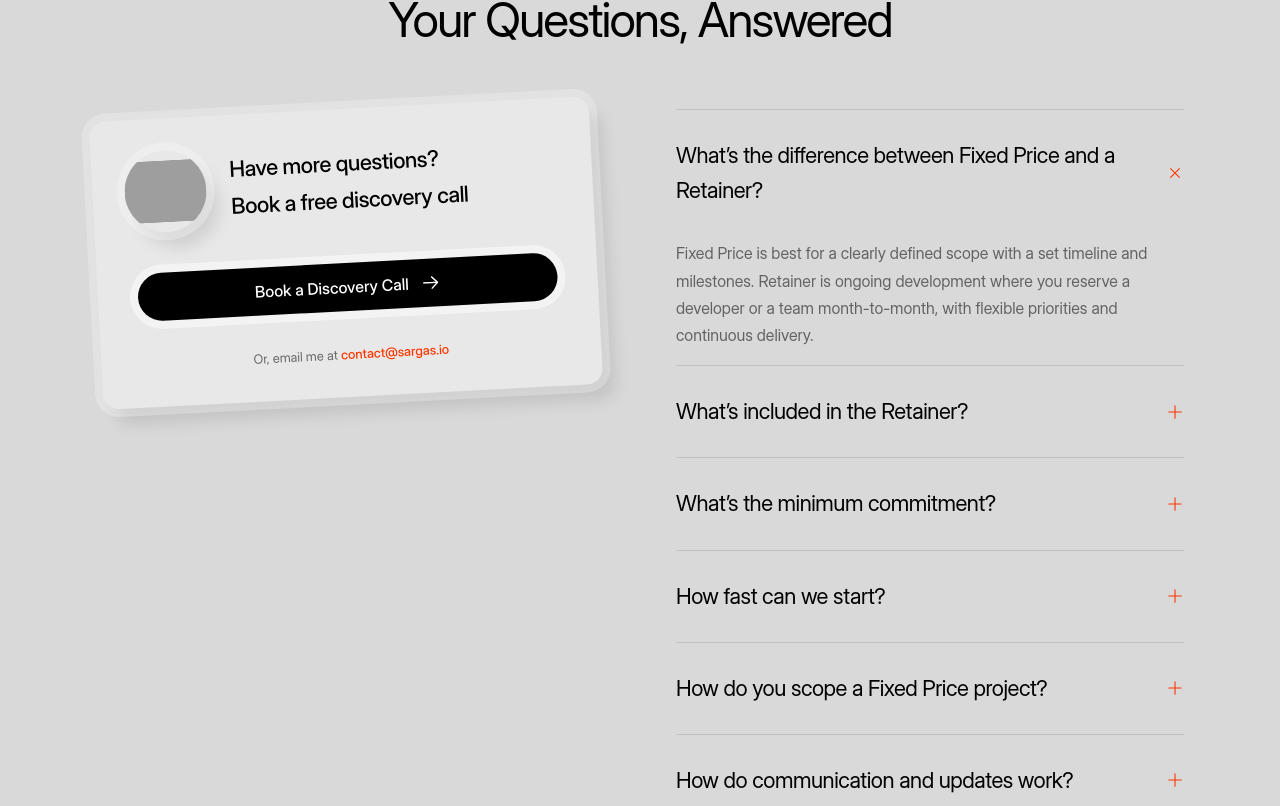
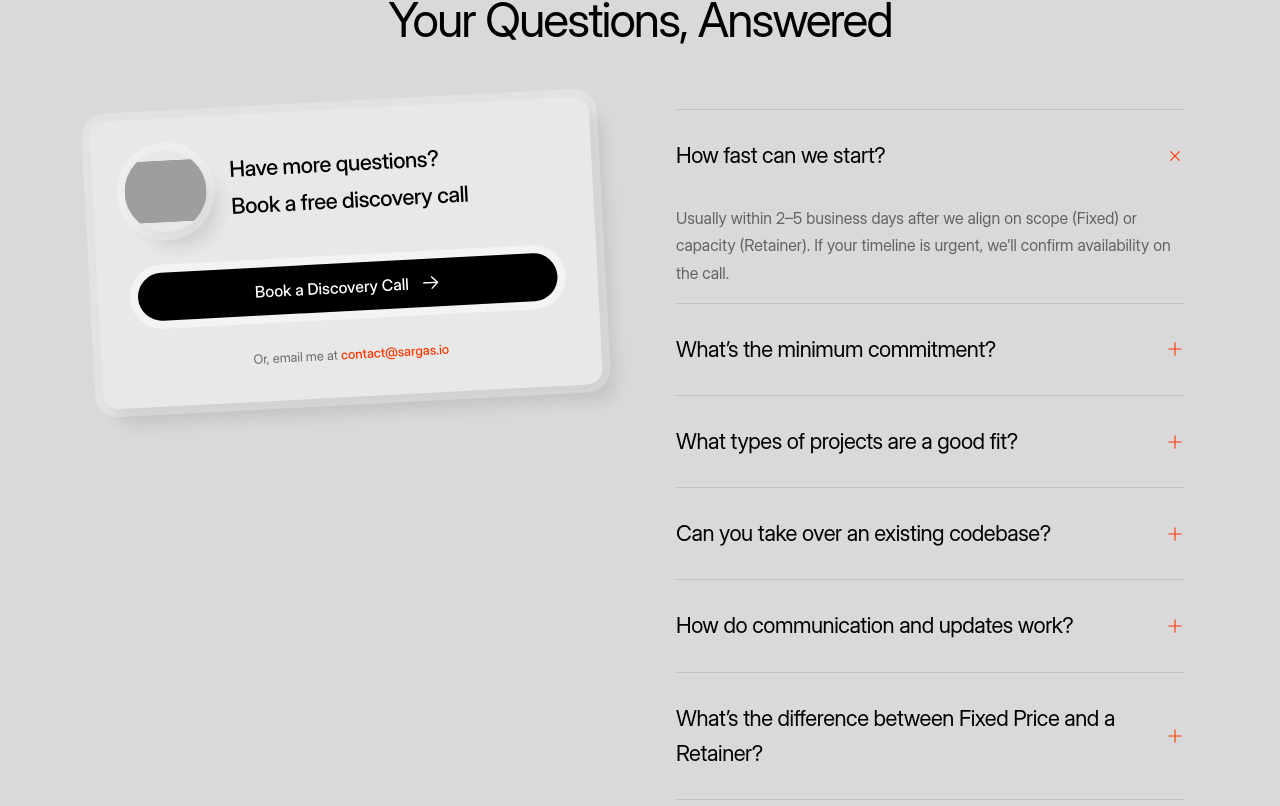
Before and after one commit to sargas-company/sargas-frontend-v2.0, a React (Vite) app: page / in a window 1280 px wide. Shown: the part 9534-10340 px from the top of the page. Built offline with nearby package versions, Linux system fonts and the light colour scheme; grey boxes are pictures that could not be loaded; a web font is replaced by a local one.

Commit message:
Current state.

```diff
--- a/src/components/sections/FAQSection.tsx
+++ b/src/components/sections/FAQSection.tsx
@@ -12,6 +12,31 @@ type FAQItem = {
 
 const FAQ_ITEMS: FAQItem[] = [
 	{
+		question: 'How fast can we start?',
+		answer:
+			'Usually within 2–5 business days after we align on scope (Fixed) or capacity (Retainer). If your timeline is urgent, we’ll confirm availability on the call.',
+	},
+	{
+		question: 'What’s the minimum commitment?',
+		answer:
+			'Fixed Price projects start from $5,000 and are scoped before we lock budget and milestones. Retainers are month-to-month and usually start with 1 month to validate fit and delivery cadence.',
+	},
+	{
+		question: 'What types of projects are a good fit?',
+		answer:
+			'B2B web apps, dashboards, SaaS MVPs, integrations/automation, performance and reliability improvements, and product iterations. We also support mobile (React Native) when it’s part of a broader product workflow.',
+	},
+	{
+		question: 'Can you take over an existing codebase?',
+		answer:
+			'Yes. We start with a lightweight technical audit (architecture, deployments, data model, auth/security, and critical flows), then propose the safest plan: stabilize, reduce risk, and ship in small increments.',
+	},
+	{
+		question: 'How do communication and updates work?',
+		answer:
+			'You’ll have a single point of contact, async updates, and 1–2 check-ins per week. We keep work transparent in your tools (Jira/Linear/ClickUp + GitHub), with clear priorities and release notes.',
+	},
+	{
 		question: 'What’s the difference between Fixed Price and a Retainer?',
 		answer:
 			'Fixed Price is best for a clearly defined scope with a set timeline and milestones. Retainer is ongoing development where you reserve a developer or a team month-to-month, with flexible priorities and continuous delivery.',
@@ -19,37 +44,12 @@ const FAQ_ITEMS: FAQItem[] = [
 	{
 		question: 'What’s included in the Retainer?',
 		answer:
-			'A Retainer reserves monthly capacity for a dedicated developer or team. We run weekly planning, provide async updates, and deliver continuously (staging to production) so priorities can evolve without resetting the process.',
-	},
-	{
-		question: 'What’s the minimum commitment?',
-		answer:
-			'Fixed Price projects start from $5,000 and are scoped before we lock budget and milestones. Retainers are monthly engagements and typically start with 1 month to validate fit and delivery cadence.',
-	},
-	{
-		question: 'How fast can we start?',
-		answer:
-			'Typically within a few business days after aligning on scope (Fixed) or capacity (Retainer). If you have an urgent timeline, we’ll confirm availability on the call.',
+			'A Retainer reserves monthly capacity for a dedicated developer or team. We run weekly planning, provide async updates, and ship continuously (staging → production) with a calm release cadence and evolving priorities.',
 	},
 	{
 		question: 'How do you scope a Fixed Price project?',
 		answer:
-			'We clarify goals, constraints, and acceptance criteria, then propose milestones with deliverables and timeline. After approval, we lock scope and budget. Changes are handled via a separate change request.',
-	},
-	{
-		question: 'How do communication and updates work?',
-		answer:
-			'You’ll have a single point of contact, async updates, and regular check-ins (1–2 per week). We keep work visible in your preferred tools (Linear, Jira, ClickUp, and GitHub).',
-	},
-	{
-		question: 'What types of projects are a good fit?',
-		answer:
-			'Web apps, dashboards, SaaS MVPs, integrations, performance improvements, and product iterations. If you already have a mobile app, we can align the web platform with existing flows and UX.',
-	},
-	{
-		question: 'Can you take over an existing codebase?',
-		answer:
-			'Yes. We start with a quick technical review, identify risks and priorities, and propose the safest path forward (stabilize, improve, then ship).',
+			'We clarify goals, constraints, and acceptance criteria, then propose milestones with deliverables and timeline. After approval, we lock scope and budget. Any changes go through a change request so timelines stay predictable.',
 	},
 ]
 
```
